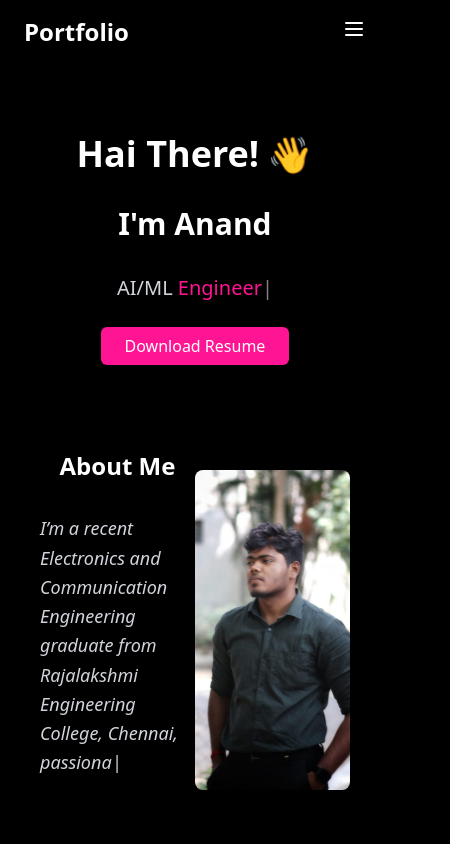
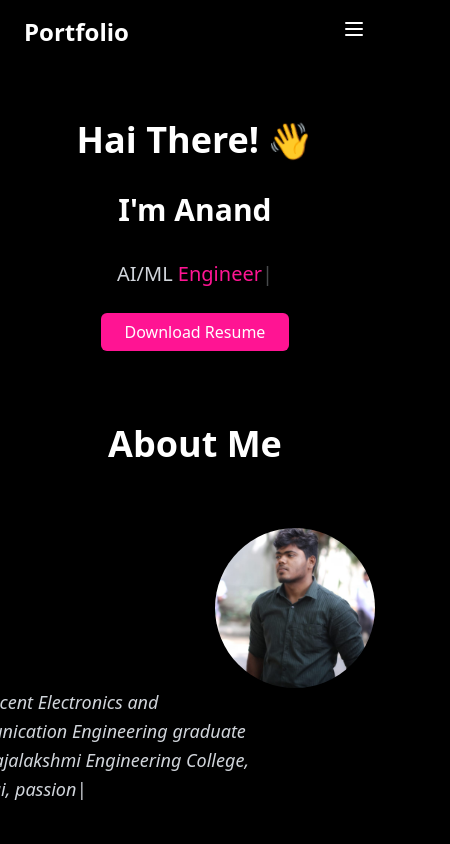
Before and after one commit to Ananddd06/portfolio_anandj_website, a React (Vite) app: page / in a window 390 px wide. Shown: the top 844 px of the page, 450 px wide, since content can reach past the window. Built offline with nearby package versions, Linux system fonts and the light colour scheme.

Commit message:
Update Hero and About sections with new layout and responsive design

```diff
--- a/package.json
+++ b/package.json
@@ -12,6 +12,7 @@
   "dependencies": {
     "@heroicons/react": "^2.2.0",
     "framer-motion": "^11.0.8",
+    "jspdf": "^2.5.2",
     "lucide-react": "^0.344.0",
     "react": "^18.3.1",
     "react-dom": "^18.3.1",
--- /dev/null
+++ b/src/components/About.tsx
@@ -0,0 +1,93 @@
+import { useEffect, useRef } from 'react';
+import { motion } from 'framer-motion';
+import Typed from 'typed.js';
+
+const About = () => {
+  const typedRefAboutMe = useRef<HTMLSpanElement>(null);
+
+  const aboutMeText = `
+    I’m a recent Electronics and Communication Engineering graduate from Rajalakshmi Engineering College, Chennai,
+    passionate about leveraging technology to create innovative solutions. With a strong foundation in Data Structures
+    and Algorithms (DSA), I specialize in Python, Java, React.js, React Native, and Expo to build high-performance web
+    and mobile applications. I have hands-on experience with Clerk and Convex for seamless authentication and database integration.
+
+    Proficient in HTML, CSS, and TailwindCSS, I excel at creating responsive interfaces. I thrive in collaborative environments,
+    focusing on clean, maintainable code and best practices. Let’s connect and create something extraordinary together!
+  `;
+
+  useEffect(() => {
+    if (!typedRefAboutMe.current) return;
+
+    const typedAboutMe = new Typed(typedRefAboutMe.current, {
+      strings: [aboutMeText],
+      typeSpeed: 40,
+      backSpeed: 20,
+      backDelay: 1000,
+      startDelay: 500,
+      loop: false,
+      showCursor: true,
+      cursorChar: '|',
+      html: true,
+      onComplete: () => {
+        const cursorElement = document.querySelector('.typed-cursor');
+        if (cursorElement) {
+          cursorElement.classList.add('cursor-blink');
+        }
+      },
+    });
+
+    return () => {
+      typedAboutMe.destroy();
+    };
+  }, []);
+
+  return (
+    <section className="mt-20 w-full max-w-6xl mx-auto px-4 flex flex-col items-center">
+      {/* Heading */}
+      <motion.h3
+        initial={{ opacity: 0, y: -20 }}
+        animate={{ opacity: 1, y: 0 }}
+        transition={{ duration: 1 }}
+        className="text-4xl md:text-5xl font-extrabold text-white text-center mb-8"
+      >
+        About Me
+      </motion.h3>
+
+      {/* Content Section */}
+      <div className="flex flex-col-reverse md:flex-row items-center md:items-start justify-between w-full space-y-8 md:space-y-0">
+        {/* About Me Text */}
+        <motion.div
+          initial={{ opacity: 0, x: -100 }}
+          animate={{ opacity: 1 }}
+          transition={{ duration: 1 }}
+          className="flex flex-col space-y-4 w-full md:w-1/2"
+        >
+          <motion.p
+            initial={{ opacity: 0 }}
+            animate={{ opacity: 1 }}
+            transition={{ duration: 1 }}
+            className="text-lg md:text-xl leading-relaxed text-gray-300 italic"
+          >
+            <span ref={typedRefAboutMe}></span>
+          </motion.p>
+        </motion.div>
+
+        {/* Image Section */}
+        <motion.div
+          initial={{ opacity: 0, x: 100 }}
+          animate={{ opacity: 1 }}
+          transition={{ duration: 1 }}
+          className="w-full md:w-1/2 flex justify-center"
+        >
+          <img
+            src="/profile.jpg" // Image from public folder
+            alt="Anand"
+            className="rounded-full w-40 h-40 md:w-60 md:h-60 object-cover shadow-lg"
+          />
+        </motion.div>
+      </div>
+    </section>
+  );
+};
+
+export default About;
--- a/src/components/Hero.tsx
+++ b/src/components/Hero.tsx
@@ -1,21 +1,10 @@
 import { useEffect, useRef } from 'react';
 import { motion } from 'framer-motion';
 import Typed from 'typed.js';
+import About from './About'; // Import About component
 
 const Hero = () => {
-  const typedRefHero = useRef<HTMLSpanElement>(null); // Ref for the typing effect in Hero section
-  const typedRefAboutMe = useRef<HTMLSpanElement>(null); // Ref for the typing effect in About Me section
-
-  // About Me Text (Your provided content)
-  const aboutMeText = `
-    I’m a recent Electronics and Communication Engineering graduate from Rajalakshmi Engineering College, Chennai,
-    passionate about leveraging technology to create innovative solutions. With a strong foundation in Data Structures
-    and Algorithms (DSA), I specialize in Python, Java, React.js, React Native, and Expo to build high-performance web
-    and mobile applications. I have hands-on experience with Clerk and Convex for seamless authentication and database integration.
-
-    Proficient in HTML, CSS, and TailwindCSS, I excel at creating responsive interfaces. I thrive in collaborative environments,
-    focusing on clean, maintainable code and best practices. Let’s connect and create something extraordinary together!
-  `;
+  const typedRefHero = useRef<HTMLSpanElement>(null);
 
   useEffect(() => {
     if (!typedRefHero.current) return;
@@ -31,7 +20,6 @@ const Hero = () => {
       cursorChar: '|',
       html: true,
       onComplete: () => {
-        // Add cursor blinking animation after typing is complete
         const cursorElement = document.querySelector('.typed-cursor');
         if (cursorElement) {
           cursorElement.classList.add('cursor-blink');
@@ -41,32 +29,6 @@ const Hero = () => {
 
     return () => {
       typedHero.destroy();
-    };
-  }, []);
-
-  useEffect(() => {
-    if (!typedRefAboutMe.current) return;
-
-    const typedAboutMe = new Typed(typedRefAboutMe.current, {
-      strings: [aboutMeText], // Full about me text
-      typeSpeed: 40,
-      backSpeed: 20,
-      backDelay: 1000,
-      startDelay: 500,
-      loop: false,
-      showCursor: true,
-      cursorChar: '|',
-      html: true,
-      onComplete: () => {
-        const cursorElement = document.querySelector('.typed-cursor');
-        if (cursorElement) {
-          cursorElement.classList.add('cursor-blink');
-        }
-      },
-    });
-
-    return () => {
-      typedAboutMe.destroy();
     };
   }, []);
 
@@ -108,7 +70,7 @@ const Hero = () => {
           className="mb-10"
         >
           <a
-            href="/resume.pdf"
+            href="/resume.pdf" // Link to your PDF file in the public folder
             download
             className="bg-dark-pink text-white px-6 py-2 rounded-md shadow-lg hover:bg-pink-600 transition duration-300"
           >
@@ -117,43 +79,8 @@ const Hero = () => {
         </motion.div>
       </div>
 
-      {/* About Me Section */}
-      <div className="mt-20 flex items-center justify-center w-full max-w-6xl mx-auto px-4">
-        {/* About Me Text */}
-        <motion.div
-          initial={{ opacity: 0, x: -100 }}
-          animate={{ opacity: 1, x: 0 }}
-          transition={{ duration: 1 }}
-          className="flex flex-col space-y-4 w-full md:w-1/2"
-        >
-          <h3 className="text-2xl md:text-3xl font-semibold text-white text-center mb-4">
-            About Me
-          </h3>
-
-          <motion.p
-            initial={{ opacity: 0 }}
-            animate={{ opacity: 1 }}
-            transition={{ duration: 1 }}
-            className="text-lg md:text-xl leading-relaxed text-gray-300 italic"
-          >
-            <span ref={typedRefAboutMe}></span>
-          </motion.p>
-        </motion.div>
-
-        {/* Image Section */}
-        <motion.div
-          initial={{ opacity: 0, x: 100 }}
-          animate={{ opacity: 1, x: 0 }}
-          transition={{ duration: 1 }}
-          className="w-full md:w-1/2 flex justify-center mt-8 md:mt-0"
-        >
-          <img
-            src="/profile.jpg" // Image from public folder
-            alt="Anand"
-            className="rounded-lg w-60 h-80 object-cover" // Larger image, rectangular shape
-          />
-        </motion.div>
-      </div>
+      {/* About Section */}
+      <About /> {/* Include the About component */}
     </section>
   );
 };
```
Also changed, not shown: 1 other file (tests, documents, lock files or other folders).
